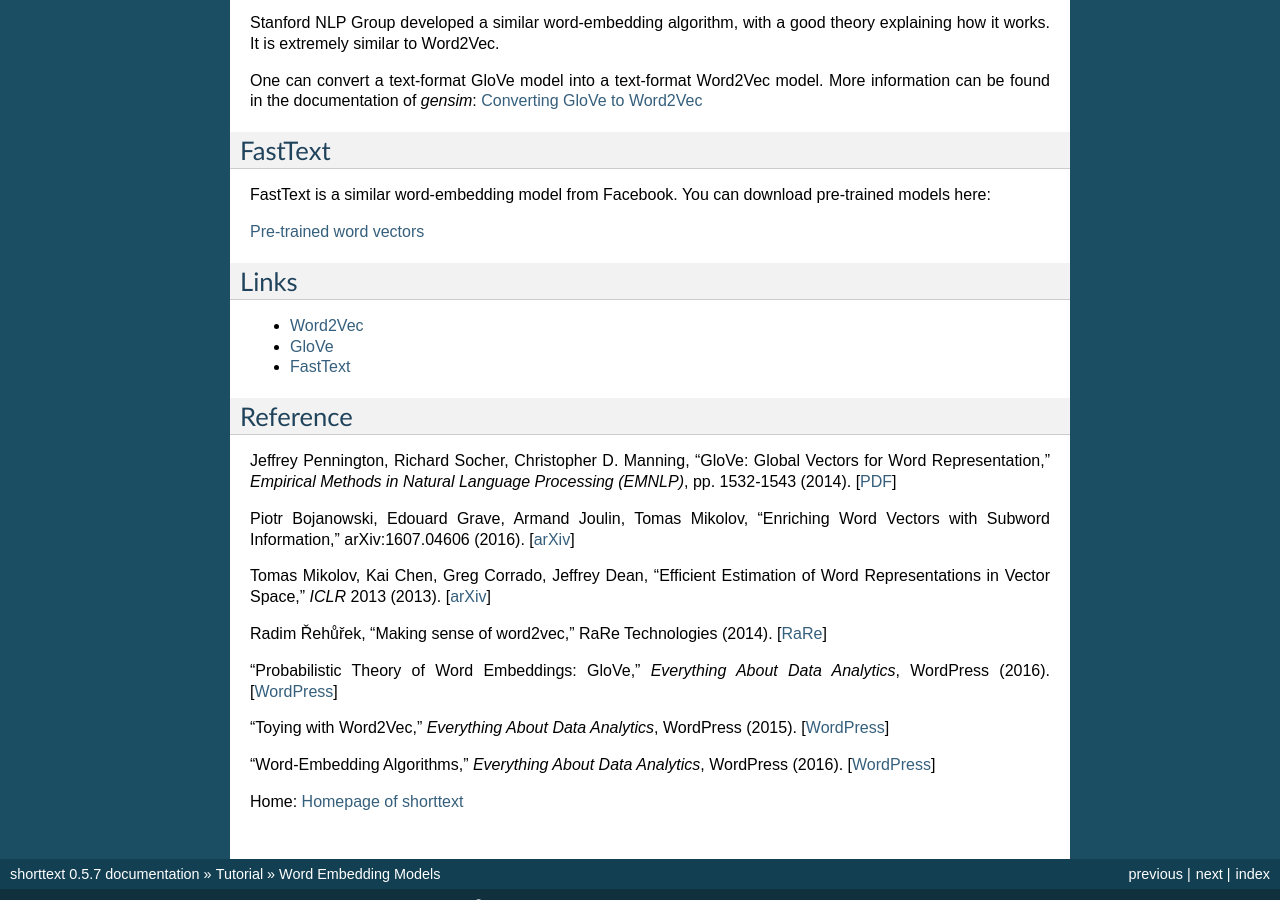
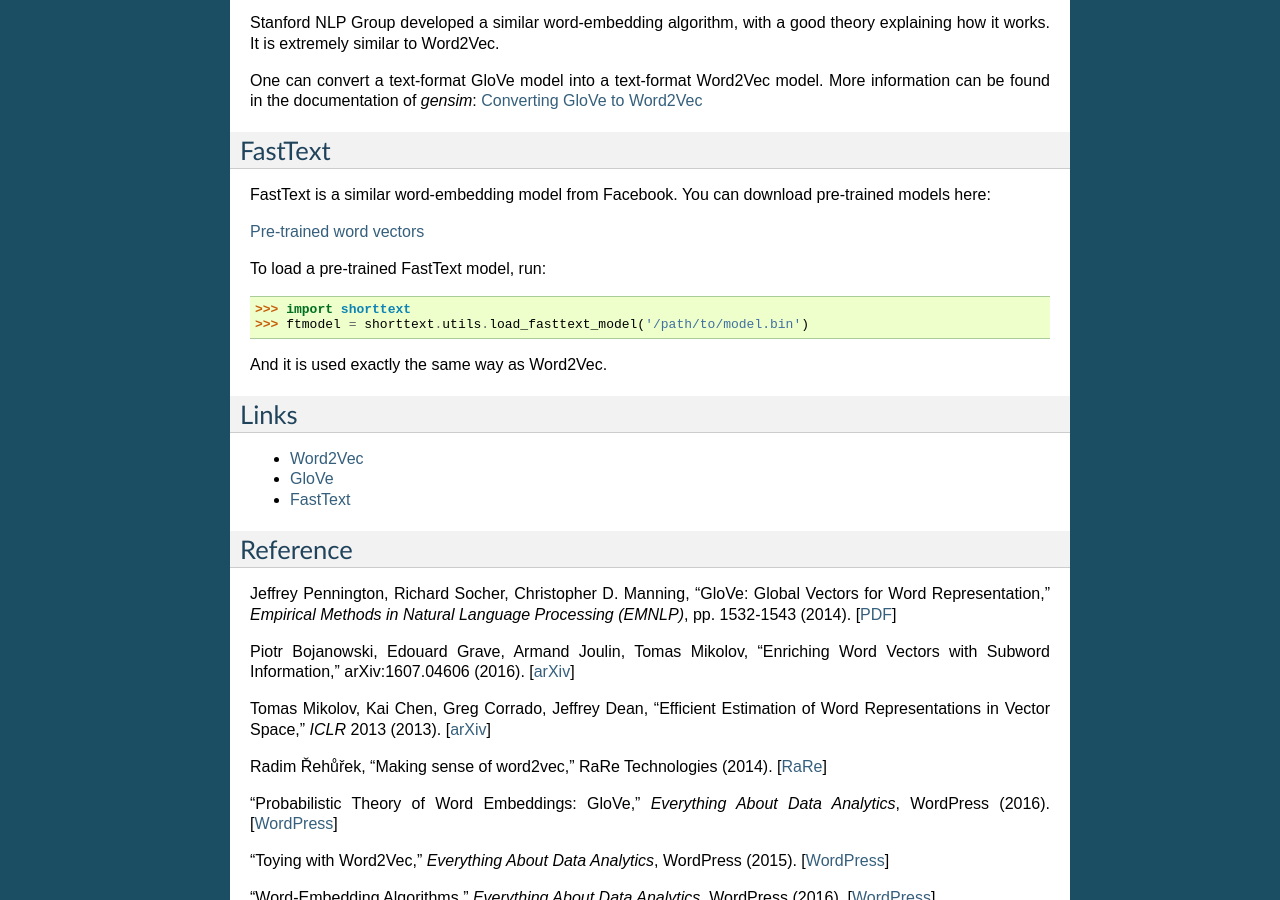
Before and after one commit to stephenhky/PyShortTextCategorization, a Sphinx documentation site: the page built from docs/tutorial_wordembed.rst, in a window 1280 px wide and 900 px high, scrolled down 1218 px. Built offline with Sphinx 7.4.7, drawn with Linux system fonts in a browser that asks for light colours.

Commit message:
updated fasttext related implementation; make spacy proper use

```diff
--- a/docs/faq.rst
+++ b/docs/faq.rst
@@ -36,7 +36,7 @@
 
 ::
 
-    python -m spacy download en
+    spacy download en
 
 Refer to `spaCy webpage
 <https://spacy.io/docs/usage/models>`_ for more information.
--- a/docs/tutorial_wordembed.rst
+++ b/docs/tutorial_wordembed.rst
@@ -80,6 +80,12 @@
 `Pre-trained word vectors
 <https://github.com/facebookresearch/fastText/blob/master/pretrained-vectors.md>`_
 
+To load a pre-trained FastText model, run:
+
+>>> import shorttext
+>>> ftmodel = shorttext.utils.load_fasttext_model('/path/to/model.bin')
+
+And it is used exactly the same way as Word2Vec.
 
 Links
 -----
```
Also changed, not shown: README.md (+6 -0 lines), UPCOMING.md (+2 -1 lines), .travis.yml, 1 other file.
